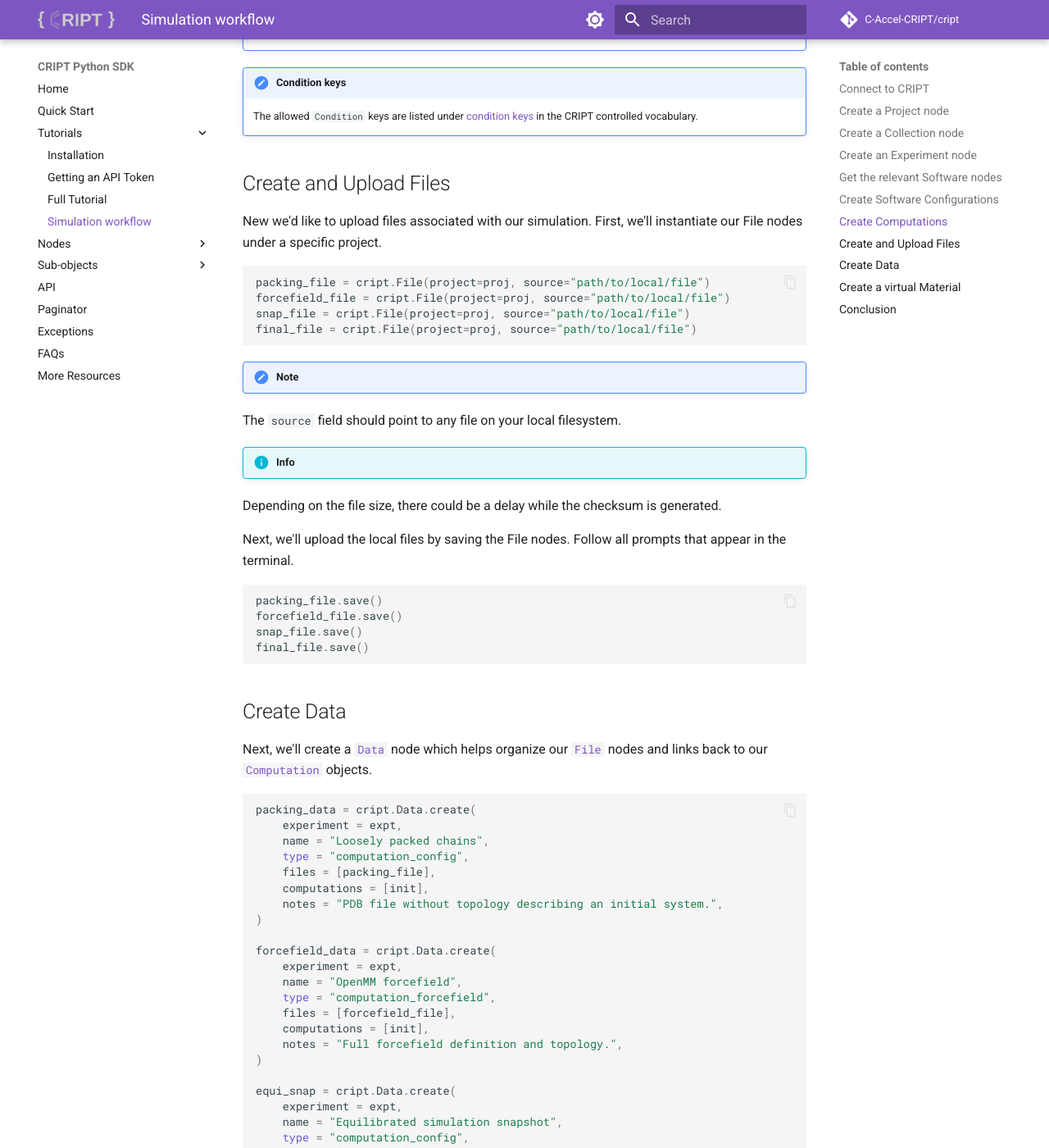
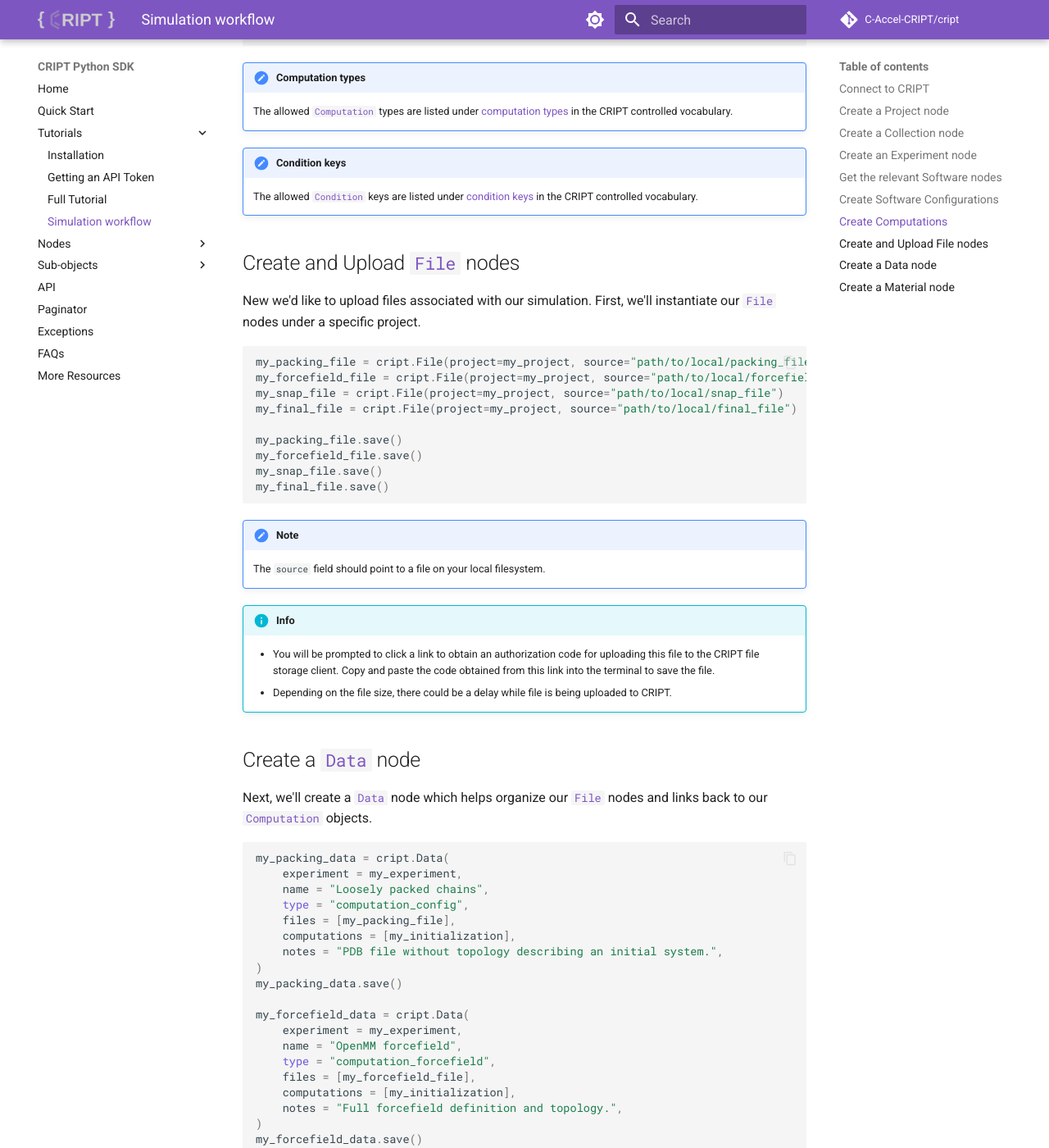
Before and after one commit to C-Accel-CRIPT/sdk-archive, an MkDocs documentation site: the page built from docs/tutorials/simulation.md, in a window 1280 px wide and 1400 px high, scrolled down 3908 px. Shown: the whole window at 82% size. Built offline with MkDocs 1.6.1 and Material for MkDocs 9.7.7, drawn with Linux system fonts in a browser that asks for light colours; comment, search, counter and statistics services are not loaded; some of the changed text lies outside the part shown.

Commit message:
made consistent with full tutorial

````diff
--- a/docs/tutorials/simulation.md
+++ b/docs/tutorials/simulation.md
@@ -1,39 +1,41 @@
-This tutorial guides you through an example simulation workflow using the CRIPT Python SDK.
-
-This tutorial assumes that you've already installed the `cript` python package and tried the [Quickstart](../quickstart.md) or [Full tutorial](full_tutorial.md) and have some understanding of the CRIPT data model.
+This tutorial guides you through an example simulation workflow using the CRIPT Python SDK. This tutorial assumes that you've already installed the `cript` python package and tried the <a href="../../quickstart" target="_blank">Quickstart</a> or <a href="../full_tutorial" target="_blank">Full tutorial</a> and have some understanding of the CRIPT data model.
 
 # Connect to CRIPT
 
-```py
+``` python
 import cript
+import os
 
 host = "criptapp.org"
-token = "<your_api_token>"
+token = os.environ.get("CRIPT_API_KEY")
 cript.API(host, token)
 ```
 
 # Create a Project node
 
 ```py
-proj = cript.Project.create(name="My simulation project")
+my_project = cript.Project(name="My simulation project")
+my_project.save()
 ```
 
 # Create a Collection node
 
 ```py
-coll = cript.Collection.create(
-    project=proj,
+my_collection = cript.Collection(
+    project=my_project,
     name="Simulation Tutorial",
 )
+my_collection.save()
 ```
 
 # Create an Experiment node
 
 ```py
-expt = cript.Experiment.create(
-    collection=coll,
+my_experiment = cript.Experiment(
+    collection=my_collection,
     name="Bulk simulation of polystyrene"
 )
+my_experiment.save()
 ```
 
 # Get the relevant Software nodes
@@ -72,12 +74,12 @@
 
 ```py
 # create some software configuration nodes
-python_config = cript.SoftwareConfiguration(software=python)
-rdkit_config = cript.SoftwareConfiguration(software=rdkit)
-stage_config = cript.SoftwareConfiguration(software=stage)
+my_python_config = cript.SoftwareConfiguration(software=python)
+my_rdkit_config = cript.SoftwareConfiguration(software=rdkit)
+my_stage_config = cript.SoftwareConfiguration(software=stage)
 
 # create a software configuration node with a child Algorithm node
-openmm_config = cript.SoftwareConfiguration(
+my_openmm_config = cript.SoftwareConfiguration(
     software = openmm,
     algorithms = [
         cript.Algorithm(
@@ -89,7 +91,7 @@
 
 # create a software configuration node, with a child Algorithm node,
 # which contains additional parameters
-packmol_config = cript.SoftwareConfiguration(
+my_packmol_config = cript.SoftwareConfiguration(
     software = packmol,
     algorithms = [
         cript.Algorithm(
@@ -119,221 +119,227 @@
 In some cases, we may also want to add <a href="../../subobjects/condition" target="_blank">`Condition`</a> nodes to our computation, to specify the conditions at which the computation was carried out. An example of this is shown below.
 
 ```py
-# create a Computation node
-init = cript.Computation.create(
-    experiment = expt,
+# create a Computation node for initialization
+my_initialization = cript.Computation(
+    experiment = my_experiment,
     name = "Initial snapshot and force-field generation",
     type = "initialization",
     software_configurations = [
-        python_config,
-        rdkit_config,
-        stage_config,
-        packmol_config,
-        openmm_config,
+        my_python_config,
+        my_rdkit_config,
+        my_stage_config,
+        my_packmol_config,
+        my_openmm_config,
     ]
 )
+my_initialization.save()
 
-# create a computation node with Condition nodes
-equi = cript.Computation.create(
-    experiment = expt,
+# create a Computation node for equilibration
+my_equilibration = cript.Computation(
+    experiment = my_experiment,
     name = "Equilibrate data prior to measurement",
     type = "MD",
-    software_configurations = [python_config, openmm_config],
+    software_configurations = [my_python_config, my_openmm_config],
     conditions = [
         cript.Condition(key="time_duration", value=100.0, unit="ns"),
         cript.Condition(key="temperature", value=450.0, unit="K"),
         cript.Condition(key="pressure", value=1.0, unit="bar"),
         cript.Condition(key="number", value=31),
     ],
-    prerequisite_computation = init,
+    prerequisite_computation = my_initialization,
 )
+my_equilibration.save()
 
-bulk = cript.Computation.create(
-    experiment = expt,
+# create a Computation node for a bulk simulation
+my_bulk = cript.Computation(
+    experiment = my_experiment,
     name = "Bulk simulation for measurement",
     type = "MD",
-    software_configurations = [python_config, openmm_config],
+    software_configurations = [my_python_config, my_openmm_config],
     conditions = [
         cript.Condition(key="time_duration", value=50.0, unit="ns"),
         cript.Condition(key="temperature", value=450.0, unit="K"),
         cript.Condition(key="pressure", value=1.0, unit="bar"),
         cript.Condition(key="number", value=31),
     ],
-    prerequisite_computation = equi,
+    prerequisite_computation = my_equilibration,
 )
+my_bulk.save()
 
-ana = cript.Computation.create(
-        experiment = expt,
+# create a Computation node for analysis
+my_analysis = cript.Computation(
+        experiment = my_experiment,
         name = "Density analysis",
         type = "analysis",
-        software_configurations = [python_config],
-        prerequisite_computation = bulk,
+        software_configurations = [my_python_config],
+        prerequisite_computation = my_bulk,
 )
+my_analysis.save()
 ```
 
 !!! note "Computation types"
-    The allowed `Computation` types are listed under <a href="https://criptapp.org/keys/computation-type/" target="_blank">computation types</a> in the CRIPT controlled vocabulary.
+    The allowed <a href="../../nodes/computation" target="_blank">`Computation`</a> types are listed under <a href="https://criptapp.org/keys/computation-type/" target="_blank">computation types</a> in the CRIPT controlled vocabulary.
 
 !!! note "Condition keys"
-    The allowed `Condition` keys are listed under <a href="https://criptapp.org/keys/condition-key/" target="_blank">condition keys</a> in the CRIPT controlled vocabulary.
+    The allowed <a href="../../subobjects/condition" target="_blank">`Condition`</a> keys are listed under <a href="https://criptapp.org/keys/condition-key/" target="_blank">condition keys</a> in the CRIPT controlled vocabulary.
 
 
-# Create and Upload Files
+# Create and Upload <a href="../../nodes/file" target="_blank">`File`</a> nodes
 
-New we'd like to upload files associated with our simulation. First, we'll instantiate our File nodes under a specific project.
+New we'd like to upload files associated with our simulation. First, we'll instantiate our <a href="../../nodes/file" target="_blank">`File`</a> nodes under a specific project.
 
 ```py
-packing_file = cript.File(project=proj, source="path/to/local/file")
-forcefield_file = cript.File(project=proj, source="path/to/local/file")
-snap_file = cript.File(project=proj, source="path/to/local/file")
-final_file = cript.File(project=proj, source="path/to/local/file")
+my_packing_file = cript.File(project=my_project, source="path/to/local/packing_file")
+my_forcefield_file = cript.File(project=my_project, source="path/to/local/forcefield_file")
+my_snap_file = cript.File(project=my_project, source="path/to/local/snap_file")
+my_final_file = cript.File(project=my_project, source="path/to/local/final_file")
+
+my_packing_file.save()
+my_forcefield_file.save()
+my_snap_file.save()
+my_final_file.save()
 ```
 
 !!! note
-The `source` field should point to any file on your local filesystem.
+    The `source` field should point to a file on your local filesystem.
 
 !!! info
-Depending on the file size, there could be a delay while the checksum is generated.
+    - You will be prompted to click a link to obtain an authorization code for uploading this file to the CRIPT file storage client. Copy and paste the code obtained from this link into the terminal to save the file.
+    - Depending on the file size, there could be a delay while file is being uploaded to CRIPT.
 
-Next, we'll upload the local files by saving the File nodes. Follow all prompts that appear in the terminal.
-
-```py
-packing_file.save()
-forcefield_file.save()
-snap_file.save()
-final_file.save()
-```
-
-# Create Data
+# Create a <a href="../../nodes/data" target="_blank">`Data`</a> node
 
 Next, we'll create a <a href="../../nodes/data" target="_blank">`Data`</a> node which helps organize our <a href="../../nodes/file" target="_blank">`File`</a> nodes and links back to our <a href="../../nodes/computation" target="_blank">`Computation`</a> objects.
 
 ```py
-packing_data = cript.Data.create(
-    experiment = expt,
+my_packing_data = cript.Data(
+    experiment = my_experiment,
     name = "Loosely packed chains",
     type = "computation_config",
-    files = [packing_file],
-    computations = [init],
+    files = [my_packing_file],
+    computations = [my_initialization],
     notes = "PDB file without topology describing an initial system.",
 )
+my_packing_data.save()
 
-forcefield_data = cript.Data.create(
-    experiment = expt,
+my_forcefield_data = cript.Data(
+    experiment = my_experiment,
     name = "OpenMM forcefield",
     type = "computation_forcefield",
-    files = [forcefield_file],
-    computations = [init],
+    files = [my_forcefield_file],
+    computations = [my_initialization],
     notes = "Full forcefield definition and topology.",
 )
+my_forcefield_data.save()
 
-equi_snap = cript.Data.create(
-    experiment = expt,
+my_equi_snap = cript.Data(
+    experiment = my_experiment,
     name = "Equilibrated simulation snapshot",
     type = "computation_config",
-    files = [snap_file],
-    computations = [equi],
+    files = [my_snap_file],
+    computations = [my_equilibration],
 )
+my_equi_snap.save()
 
-final_data = cript.Data.create(
-    experiment = expt,
+my_final_data = cript.Data(
+    experiment = my_experiment,
     name = "Logged volume during simulation",
     type = "+raw_data",
-    files = [final_file],
-    computations = [bulk],
+    files = [my_final_file],
+    computations = [my_bulk],
 )
+my_final_data.save()
 ```
 
 !!! note "Data types"
-    The allowed `Data` types are listed under the <a href="https://criptapp.org/keys/data-type/" target="_blank">data types</a> in the CRIPT controlled vocabulary.
+    The allowed <a href="../../nodes/data" target="_blank">`Data`</a> types are listed under the <a href="https://criptapp.org/keys/data-type/" target="_blank">data types</a> in the CRIPT controlled vocabulary.
 
 
 Next, we'll link these <a href="../../nodes/data" target="_blank">`Data`</a> nodes to the appropriate <a href="../../nodes/computation" target="_blank">`Computation`</a> nodes.
 
 ```py
-init.update(output_data=[packing_data, forcefield_data])
-equi.update(
-    input_data=[packing_data, forcefield_data],
-    output_data=[equi_snap]
+my_initialization.update(output_data=[my_packing_data, my_forcefield_data])
+my_equilibration.update(
+    input_data=[my_packing_data, my_forcefield_data],
+    output_data=[my_equi_snap]
 )
-ana.update(input_data=[final_data])
-bulk.update(output_data=[final_data])
+my_analysis.update(input_data=[my_final_data])
+my_bulk.update(output_data=[my_final_data])
 ```
 
 !!! note
     Notice the use of `update()` here, which updates and saves the object in one go.
 
-# Create a virtual Material
+# Create a <a href="../../nodes/material" target="_blank">`Material`</a> node
 
 Finally, we'll create a virtual material and link it to the <a href="../../nodes/computation" target="_blank">`Computation`</a> nodes that we've built.
 
 ```py
-polystyrene = cript.Material(
-    project=proj,
+my_polystyrene = cript.Material(
+    project=my_project,
     name="virtual polystyrene",
 )
+
+my_polystyrene.save()
 ```
 
-Next, let's add some [`Identifier`](../subobjects/identifier.md) nodes to the material to make it easier to identify and search.
+Next, let's add some <a href="../../subobjects/identifier" target="_blank">`Identifier`</a> nodes to the <a href="../../nodes/material" target="_blank">`Material`</a> to make it easier to identify and search.
 
 ```py
-names = cript.Identifier(
+my_names = cript.Identifier(
     key="names",
     value=["poly(styrene)", "poly(vinylbenzene)"],
 )
 
-bigsmiles = cript.Identifier(
+my_bigsmiles = cript.Identifier(
     key="bigsmiles",
     value="[H]{[>][<]C(C[>])c1ccccc1[<]}C(C)CC",
 )
 
-chem_repeat = cript.Identifier(
+my_chem_repeat = cript.Identifier(
     key="chem_repeat",
     value="C8H8",
 )
 
-polystyrene.add_identifier(names)
-polystyrene.add_identifier(chem_repeat)
-polystyrene.add_identifier(bigsmiles)
+my_polystyrene.add_identifier(my_names)
+my_polystyrene.add_identifier(my_chem_repeat)
+my_polystyrene.add_identifier(my_bigsmiles)
+
+my_polystyrene.save()
 ```
 
 !!! note "Identifier keys"
-    The allowed `Identifier` keys are listed in the <a href="https://criptapp.org/keys/material-identifier-key/" target="_blank">material identifier keys</a> in the CRIPT controlled vocabulary.
+    The allowed <a href="../../subobjects/identifier" target="_blank">`Identifier`</a> keys are listed in the <a href="https://criptapp.org/keys/material-identifier-key/" target="_blank">material identifier keys</a> in the CRIPT controlled vocabulary.
 
-Let's also add some [`Property`](../subobjects/property.md) nodes to the `Material`, which represent its physical or virtual (in the case of a simulated material) properties.
+Let's also add some <a href="../../subobjects/property" target="_blank">`Property`</a> nodes to the <a href="../../nodes/material" target="_blank">`Material`</a>, which represent its physical or virtual (in the case of a simulated material) properties.
 
 ```py
-phase = cript.Property(key="phase", value="solid")
-color = cript.Property(key="color", value="white")
+my_phase = cript.Property(key="phase", value="solid")
+my_color = cript.Property(key="color", value="white")
 
-polystyrene.add_property(phase)
-polystyrene.add_property(color)
+my_polystyrene.add_property(my_phase)
+my_polystyrene.add_property(my_color)
+
+my_polystyrene.save()
 ```
 
 !!! note "Material property keys"
-    The allowed material `Property` keys are listed in the <a href="https://criptapp.org/keys/material-property-key/" target="_blank">material property keys</a> in the CRIPT controlled vocabulary.
+    The allowed material <a href="../../subobjects/property" target="_blank">`Property`</a> keys are listed in the <a href="https://criptapp.org/keys/material-property-key/" target="_blank">material property keys</a> in the CRIPT controlled vocabulary.
 
 
-Finally, we'll create a [`ComputationalForcefield`](../subobjects/computational_forcefield.md) node and link it to the Material.
+Finally, we'll create a <a href="../../subobjects/computational_forcefield" target="_blank">`ComputationalForcefield`</a> node and link it to the <a href="../../nodes/material" target="_blank">`Material`</a>.
 
 ```py
-forcefield = cript.ComputationalForcefield(
+my_forcefield = cript.ComputationalForcefield(
     key="opls_aa",
     building_block="atom",
     source="Custom determination via STAGE",
-    data=forcefield_data,
+    data=my_forcefield_data,
 )
 
-polystyrene.computational_forcefield = forcefield
-polystyrene.save()
+my_polystyrene.computational_forcefield = my_forcefield
+my_polystyrene.save()
 ```
 
 !!! note "Computational forcefield keys"
-    The allowed `ComputationalForcefield` keys are listed under the <a href="https://criptapp.org/keys/computational-forcefield-key/" target="_blank">computational forcefield keys</a> in the CRIPT controlled vocabulary.
-
-
-# Conclusion
-
-You made it! We hope this tutorial has been helpful.
-
-Please let us know how you think it could be improved.
+    The allowed <a href="../../subobjects/computational_forcefield" target="_blank">`ComputationalForcefield`</a> keys are listed under the <a href="https://criptapp.org/keys/computational-forcefield-key/" target="_blank">computational forcefield keys</a> in the CRIPT controlled vocabulary.
````
Also changed, not shown: other parts of docs/tutorials/simulation.md (+3 -5 lines).
